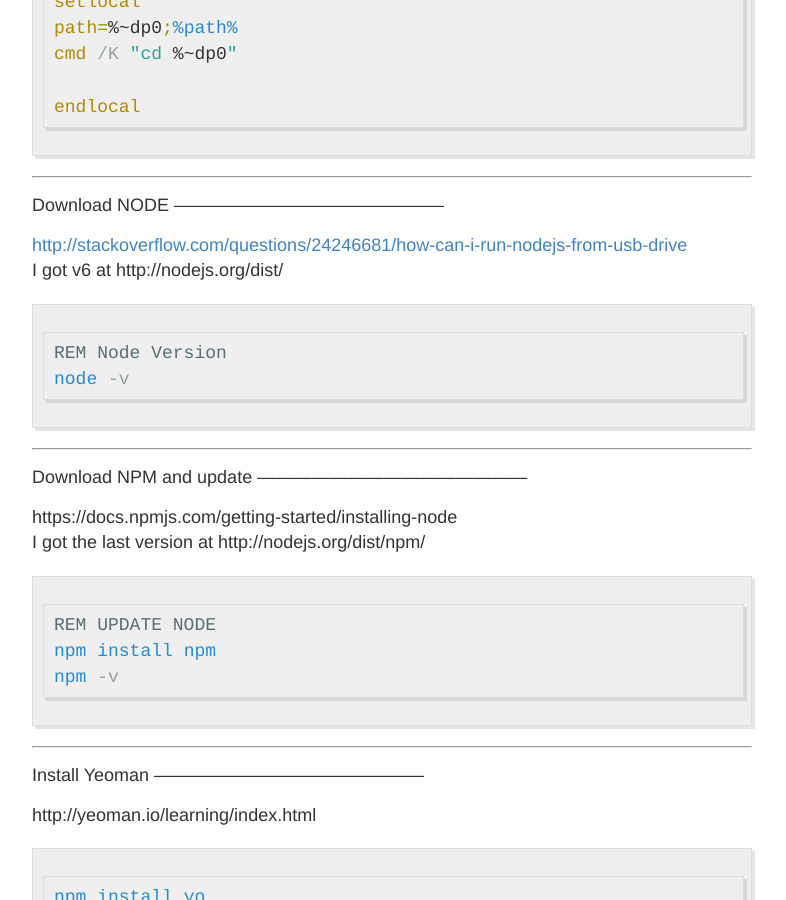
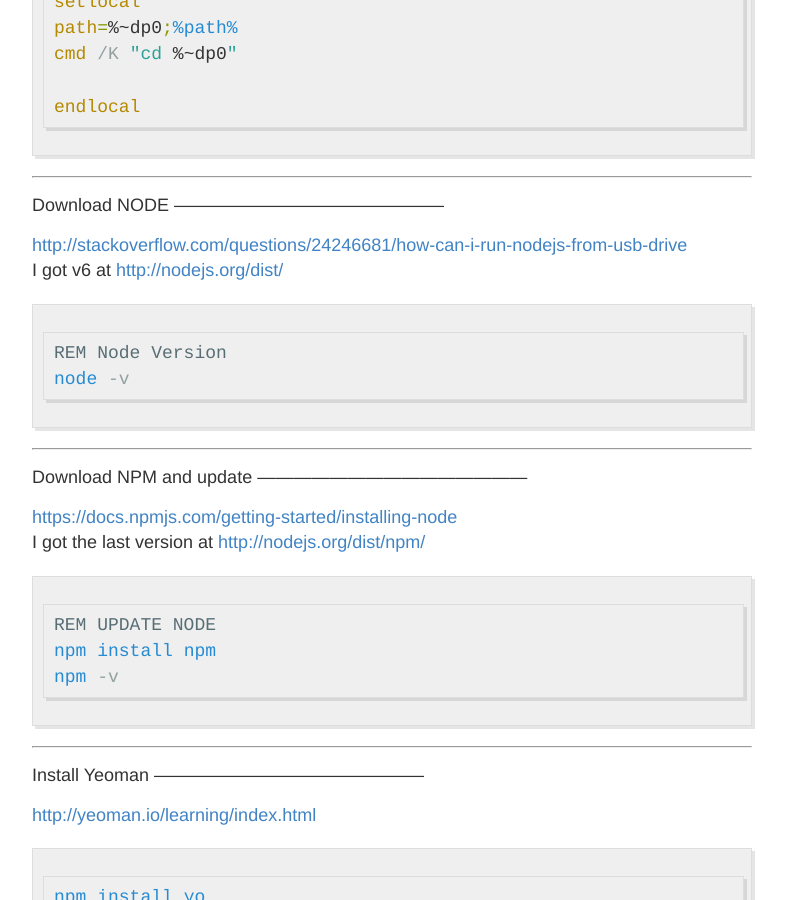
Before and after one commit to FinnAngelo/FinnAngelo.github.io, a Jekyll site: the page built from _posts/2016-06-19-009-Create-the-Bootstraps.md, in a window 1280 px wide and 900 px high, scrolled down 622 px. Shown: the whole window, without its empty margins (248-1034 px from the left). Built offline with Jekyll 4.4.1, drawn with Linux system fonts in a browser that asks for light colours; Markdown is read by kramdown in place of the engine named in the settings.

Commit message:
Formatting

````diff
--- a/_posts/2016-06-19-009-Create-the-Bootstraps.md
+++ b/_posts/2016-06-19-009-Create-the-Bootstraps.md
@@ -8,10 +8,10 @@ published: true
 Setup `NodeCmd.bat`
 ---------------------------------------------
 
-* http://stackoverflow.com/questions/60904/how-can-i-open-a-cmd-window-in-a-specific-location
-* http://superuser.com/questions/106848/batch-file-that-runs-cmd-exe-a-command-and-then-stays-open-at-prompt
-* http://stackoverflow.com/questions/3827567/how-to-get-the-path-of-the-batch-script-in-windows
-* http://stackoverflow.com/questions/13704223/how-do-you-use-setlocal-in-a-batch-file
+<http://stackoverflow.com/questions/60904/how-can-i-open-a-cmd-window-in-a-specific-location>
+<http://superuser.com/questions/106848/batch-file-that-runs-cmd-exe-a-command-and-then-stays-open-at-prompt>
+<http://stackoverflow.com/questions/3827567/how-to-get-the-path-of-the-batch-script-in-windows>
+<http://stackoverflow.com/questions/13704223/how-do-you-use-setlocal-in-a-batch-file>
 
 Create `NodeCmd.bat` in a folder called `NodeTools`
 
@@ -30,7 +30,7 @@ Download NODE
 ---------------------------------------------
 
 <http://stackoverflow.com/questions/24246681/how-can-i-run-nodejs-from-usb-drive>
-I got v6 at http://nodejs.org/dist/
+I got v6 at <http://nodejs.org/dist/>
 
 ```bat
 REM Node Version
@@ -41,8 +41,8 @@ node -v
 Download NPM and update
 ---------------------------------------------
 
-https://docs.npmjs.com/getting-started/installing-node
-I got the last version at http://nodejs.org/dist/npm/
+<https://docs.npmjs.com/getting-started/installing-node>
+I got the last version at <http://nodejs.org/dist/npm/>
 
 ```bat
 REM UPDATE NODE
@@ -54,7 +54,7 @@ npm -v
 Install Yeoman
 ---------------------------------------------
 
-http://yeoman.io/learning/index.html
+<http://yeoman.io/learning/index.html>
 
 ```bat
 npm install yo
````
